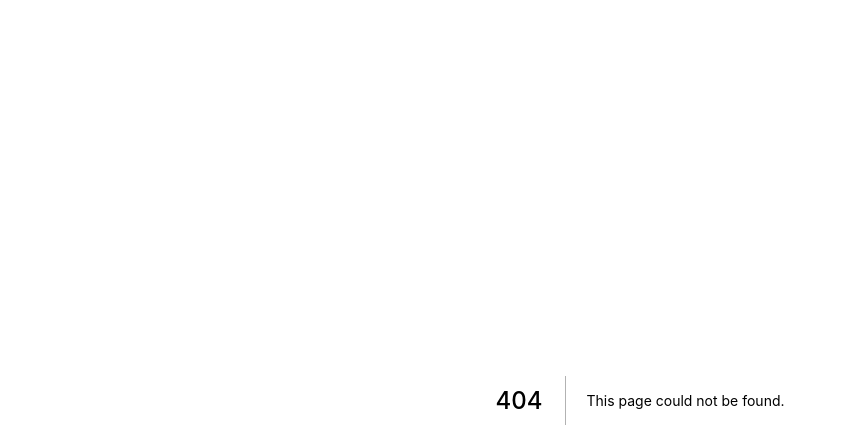
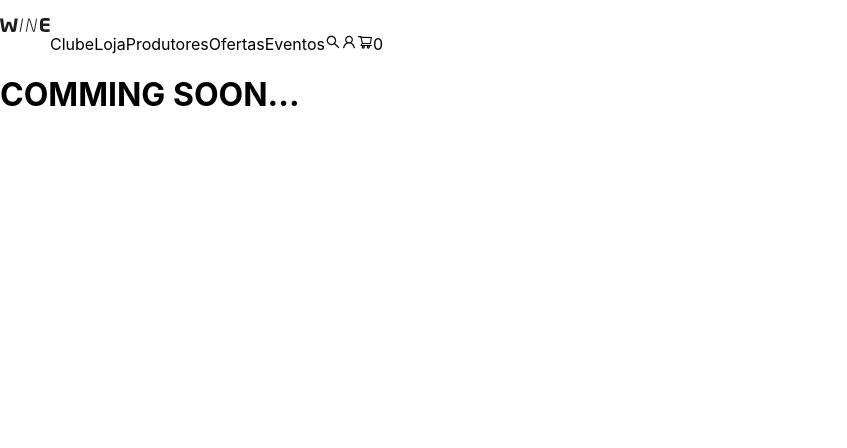
Before and after one commit to AndreBonafe/WIneApp, a Next.js app: page /carrinho in a window 1280 px wide. Before the commit this address had no page. Shown: the top 448 px of the page, without its empty margins (0-847 px from the left). Built offline with nearby package versions, Linux system fonts and the light colour scheme.

Commit message:
Feito logica de busca, estrutura do site finalizada e pronta pra estilização :wine_glass:

```diff
--- a/Interfaces/WineInterface.ts
+++ b/Interfaces/WineInterface.ts
@@ -22,6 +22,8 @@ export interface WineCart extends WineObj {
 }
 
 export interface CartContextType {
+  nameFilter: string,
+  setNameFilter: React.Dispatch<React.SetStateAction<string>>,
   cart: WineCart[];
   setCart: React.Dispatch<React.SetStateAction<WineCart[]>>
 };
--- a/components/Header.tsx
+++ b/components/Header.tsx
@@ -1,11 +1,16 @@
 import Image from 'next/image';
 import Link from 'next/link';
-import { useContext } from 'react';
+import { useContext, useState } from 'react';
 import { AiOutlineSearch, AiOutlineUser, AiOutlineShoppingCart } from 'react-icons/ai';
 import Context from '../context/context';
 
 const Header = () => {
-  const { cart } = useContext(Context);
+  const [showSearchBar, setShowSearchBar] = useState(false);
+  const { cart, setNameFilter } = useContext(Context);
+
+  const onChangeFunc = (event: React.ChangeEvent<HTMLInputElement>) => {
+    setNameFilter(event.target.value);
+  };
 
   return (
     <div>
@@ -20,9 +25,21 @@ const Header = () => {
       <Link href='/produtores'>Produtores</Link>
       <Link href='/ofertas'>Ofertas</Link>
       <Link href='/eventos'>Eventos</Link>
-      <AiOutlineSearch />
-      <AiOutlineUser />
-      <AiOutlineShoppingCart />
+      <AiOutlineSearch onClick={ () => setShowSearchBar(!showSearchBar) }/>
+      {showSearchBar && (
+        <div>
+          <input
+            type="text"
+            onChange={onChangeFunc}
+          />
+        </div>
+      )}
+      <Link href='/perfil'>
+        <AiOutlineUser />
+      </Link>
+      <Link href='/carrinho'>
+        <AiOutlineShoppingCart />
+      </Link>
       <span>{cart.reduce((acc, curr) => acc + curr.quantity, 0)}</span>
     </div>
   );
--- a/context/context.ts
+++ b/context/context.ts
@@ -2,6 +2,8 @@ import { createContext } from 'react';
 import { CartContextType } from '../Interfaces/WineInterface';
 
 const defaultValue = {
+  nameFilter: '',
+  setNameFilter: () => {},
   cart: [],
   setCart: () => {}
 };
--- a/context/provider.tsx
+++ b/context/provider.tsx
@@ -5,8 +5,11 @@ import { WineCart } from '../Interfaces/WineInterface';
 
 const Provider = ({ children } : ScriptProps ) => {
   const [cart, setCart] = useState<WineCart[]>([]);
+  const [nameFilter, setNameFilter] = useState('');
 
   const store = {
+    nameFilter,
+    setNameFilter,
     cart,
     setCart
   };
--- /dev/null
+++ b/pages/carrinho/index.tsx
@@ -0,0 +1,14 @@
+import { NextPage } from 'next';
+import CommingSoon from '../../components/CommingSoon';
+import Header from '../../components/Header';
+
+const CartHome: NextPage = () => {
+  return (
+    <div>
+      <Header />
+      <CommingSoon />
+    </div>
+  );
+};
+
+export default CartHome;
```
Also changed, not shown: pages/loja/index.tsx (+6 -4 lines), pages/perfil/index.tsx (added, +14 -0 lines).
